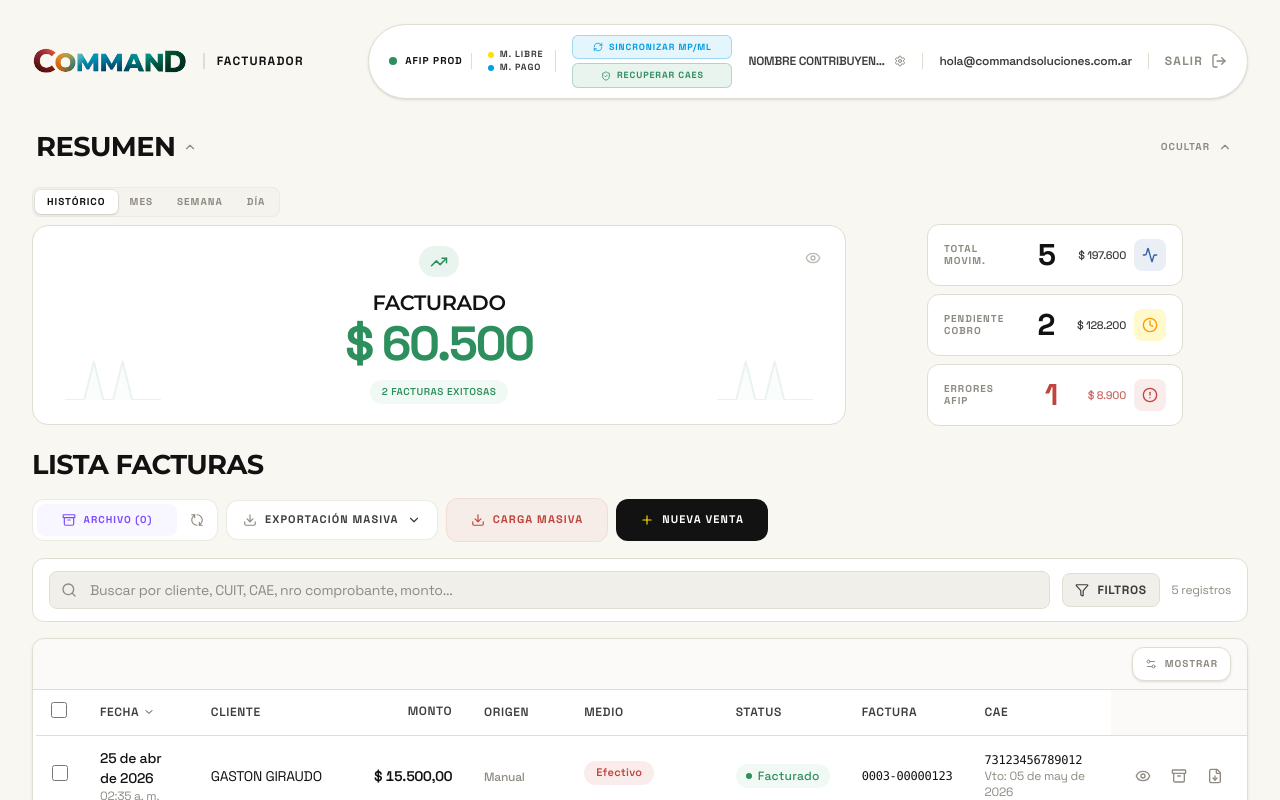
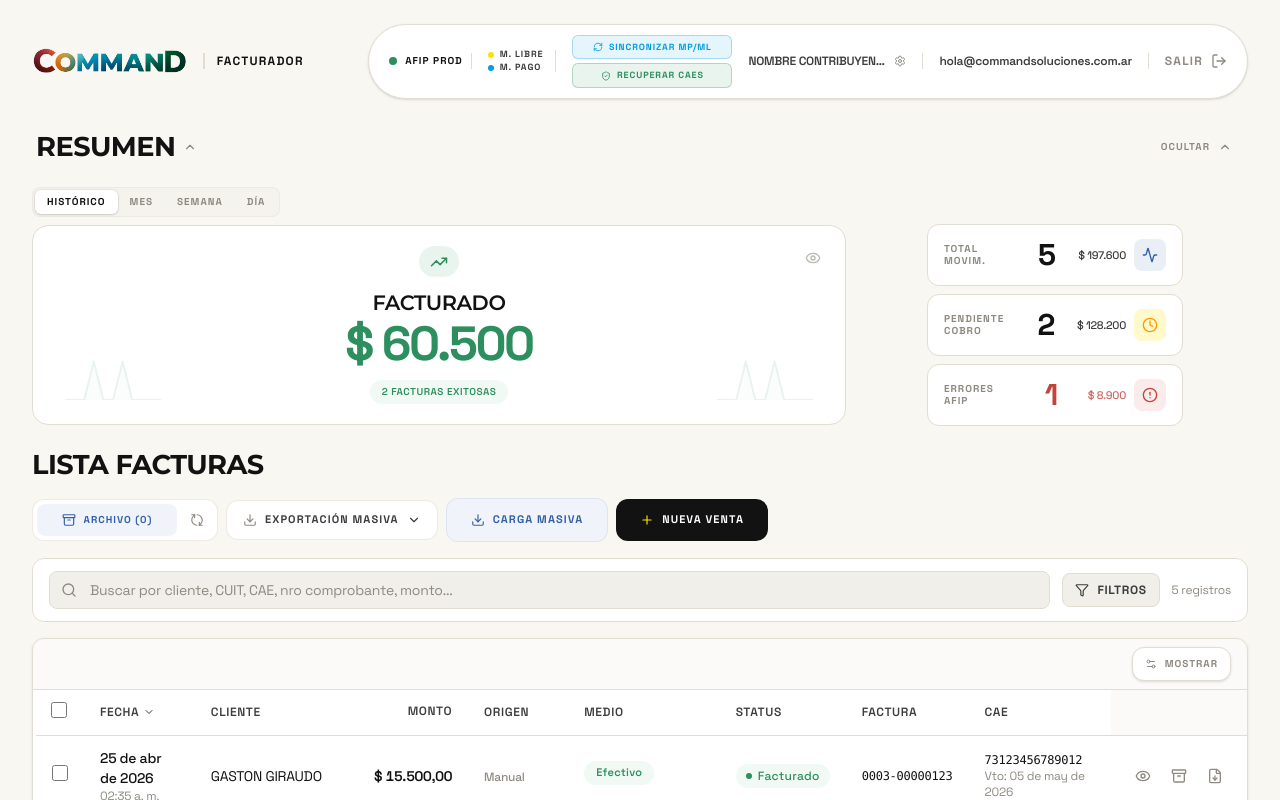
Before and after one commit to curiosidadparlante-jpg/demofacturador, a React (Vite) app: page / in a window 1280 px wide. Shown: the top 800 px of the page. Built offline with nearby package versions, Linux system fonts and the light colour scheme.

Commit message:
UI: Update colors for Archive (Blue), Carga Masiva (Blue), and Contado (Green)

```diff
--- a/src/components/StatusBadge.jsx
+++ b/src/components/StatusBadge.jsx
@@ -32,9 +32,9 @@ export default function StatusBadge({ status }) {
     },
     archivada: {
       label: 'Archivada',
-      bg: 'bg-purple/10',
-      text: 'text-purple',
-      dot: 'bg-purple',
+      bg: 'bg-blue-subtle',
+      text: 'text-blue',
+      dot: 'bg-blue',
     },
   }
 
--- a/src/pages/Home.jsx
+++ b/src/pages/Home.jsx
@@ -635,7 +635,7 @@ export default function Home() {
               {secondaryView === 'archivo' ? (
                 <button
                   onClick={() => handleCardClick('Archivo', archivadas, 'all')}
-                  className="flex-1 flex items-center justify-center gap-2 px-4 py-2 rounded-lg bg-purple/5 text-purple hover:bg-purple/10 transition-all cursor-pointer text-[10px] font-bold uppercase tracking-widest min-w-[140px]"
+                  className="flex-1 flex items-center justify-center gap-2 px-4 py-2 rounded-lg bg-blue-subtle text-blue hover:bg-blue/10 transition-all cursor-pointer text-[10px] font-bold uppercase tracking-widest min-w-[140px]"
                 >
                   <Archive size={14} />
                   Archivo ({archivadas.length})
@@ -696,9 +696,9 @@ export default function Home() {
               onClick={() => setBulkImportModalOpen(true)}
               className="
                 flex items-center justify-center gap-2 px-3 md:px-6 py-2.5 md:py-3 rounded-xl
-                bg-accent/5 text-accent text-[10px] md:text-[11px] font-bold uppercase tracking-widest
-                border border-accent/10
-                hover:bg-accent/10 md:hover:-translate-y-1 md:hover:shadow-lg md:hover:shadow-accent/5
+                bg-blue-subtle text-blue text-[10px] md:text-[11px] font-bold uppercase tracking-widest
+                border border-blue/10
+                hover:bg-blue/20 md:hover:-translate-y-1 md:hover:shadow-lg md:hover:shadow-blue/5
                 transition-all duration-300 cursor-pointer w-full md:w-auto
               "
             >
--- a/src/utils/paymentMethods.js
+++ b/src/utils/paymentMethods.js
@@ -87,7 +87,7 @@ export function getPaymentBadgeStyle(method) {
   const category = simplifyPaymentMethod(method) // Usar la categoría AFIP para el estilo
 
   const styles = {
-    'Contado':                          { bg: 'bg-accent/10',       text: 'text-accent' },
+    'Contado':                          { bg: 'bg-green-subtle',    text: 'text-green' },
     'Transferencia Bancaria':           { bg: 'bg-[#7C4DFF]/10',    text: 'text-[#7C4DFF]' },
     'Tarjeta de Crédito':               { bg: 'bg-[#E8A34A]/10',    text: 'text-[#9A641A]' },
     'Tarjeta de Débito':                { bg: 'bg-[#E8A34A]/10',    text: 'text-[#9A641A]' },
```
